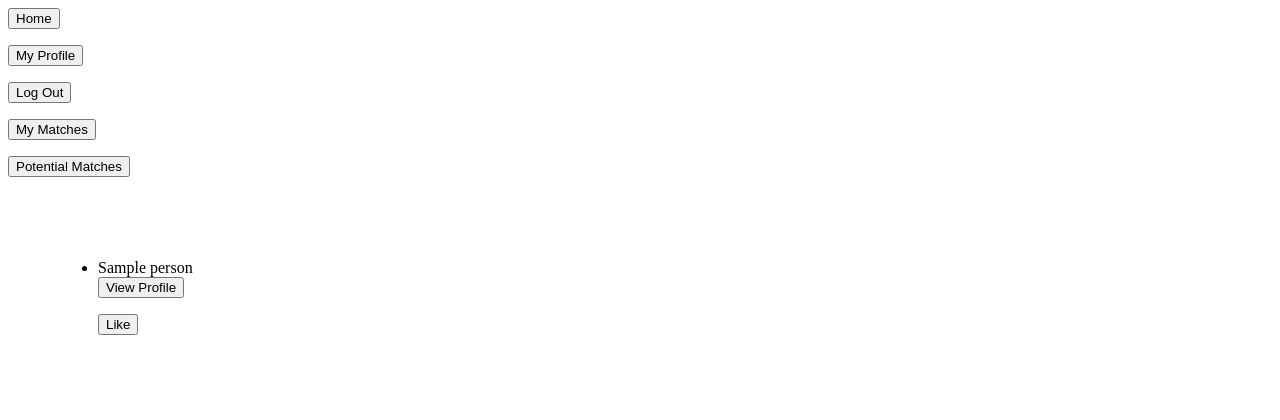
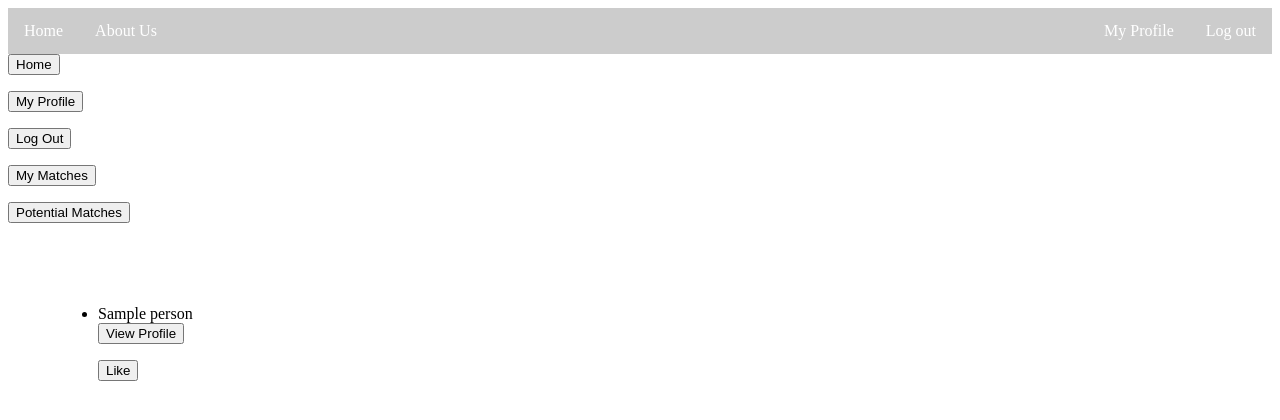
Before and after one commit to jexin/RoommateTinder, a Python web app: template templates/potentialroomies.html in a window 1280 px wide. Shown: the top 420 px of the page. Run offline with Jinja, Linux system fonts and the light colour scheme; the template is opened without the code that fills it: most values are stand-ins (such as "Sample title", 1, 10 or a date in 2020).

Commit message:
fix links

```diff
--- a/stylesheets/potentialroomies.css
+++ b/stylesheets/potentialroomies.css
@@ -1,6 +1,29 @@
+#navbar ul {
+    list-style-type: none;
+    margin: 0;
+    padding: 0;
+    overflow: hidden;
+    background-color: #ccc;
+}
+
+#navbar li {
+    float: left;
+}
+
+#navbar li a {
+    display: block;
+    color: white;
+    text-align: center;
+    padding: 14px 16px;
+    text-decoration: none;
+}
+
+/* Change the link color to #111 (black) on hover */
+#navbar li a:hover {
+    background-color: #111;
+}
+
 #roomieslist {
   font-family: serif;
   padding: 50px;
-
-
 }
--- a/stylesheets/profile.css
+++ b/stylesheets/profile.css
@@ -3,7 +3,7 @@ ul {
     margin: 0;
     padding: 0;
     overflow: hidden;
-    background-color: #333;
+    background-color: #ccc;
 }
 
 li {
--- a/templates/potentialroomies.html
+++ b/templates/potentialroomies.html
@@ -1,5 +1,16 @@
 <!--link to potential roommates-->
 <link rel="stylesheet" href="/stylesheets/potentialroomies.css">
+
+<div id="navbar">
+<ul>
+  <li><a href="/potentialroomies">Home</a></li>
+  <li><a href="">About Us</a></li>
+  <li style="float:right">
+      <a href="/">Log out</a>
+  </li>
+  <li  style="float:right"><a href="">My Profile</a></li>
+</ul>
+</div>
 
 <form action="/potentialroomies">
     <button>Home</button>
```
Also changed, not shown: templates/profile.html (+2 -6 lines).
